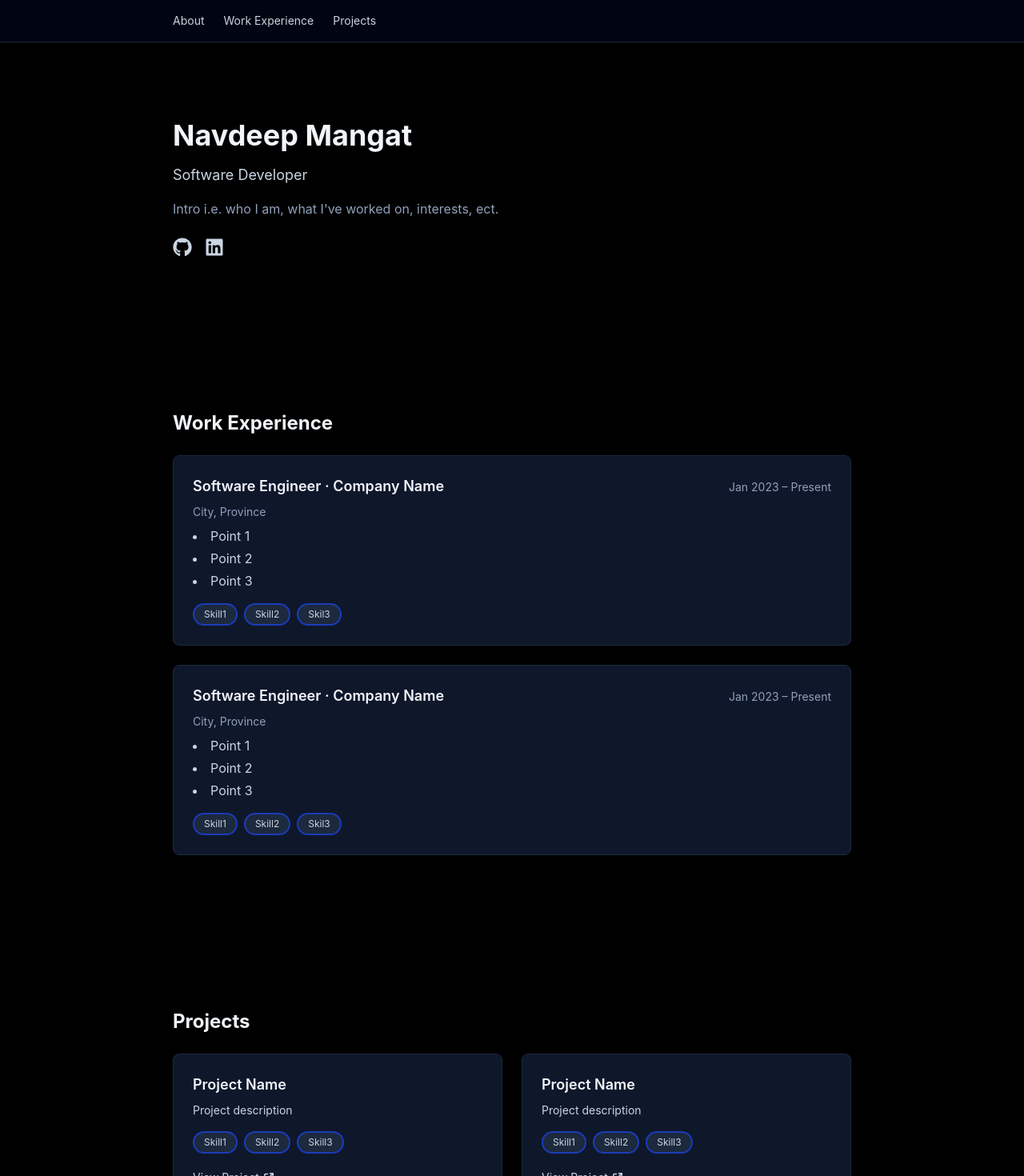
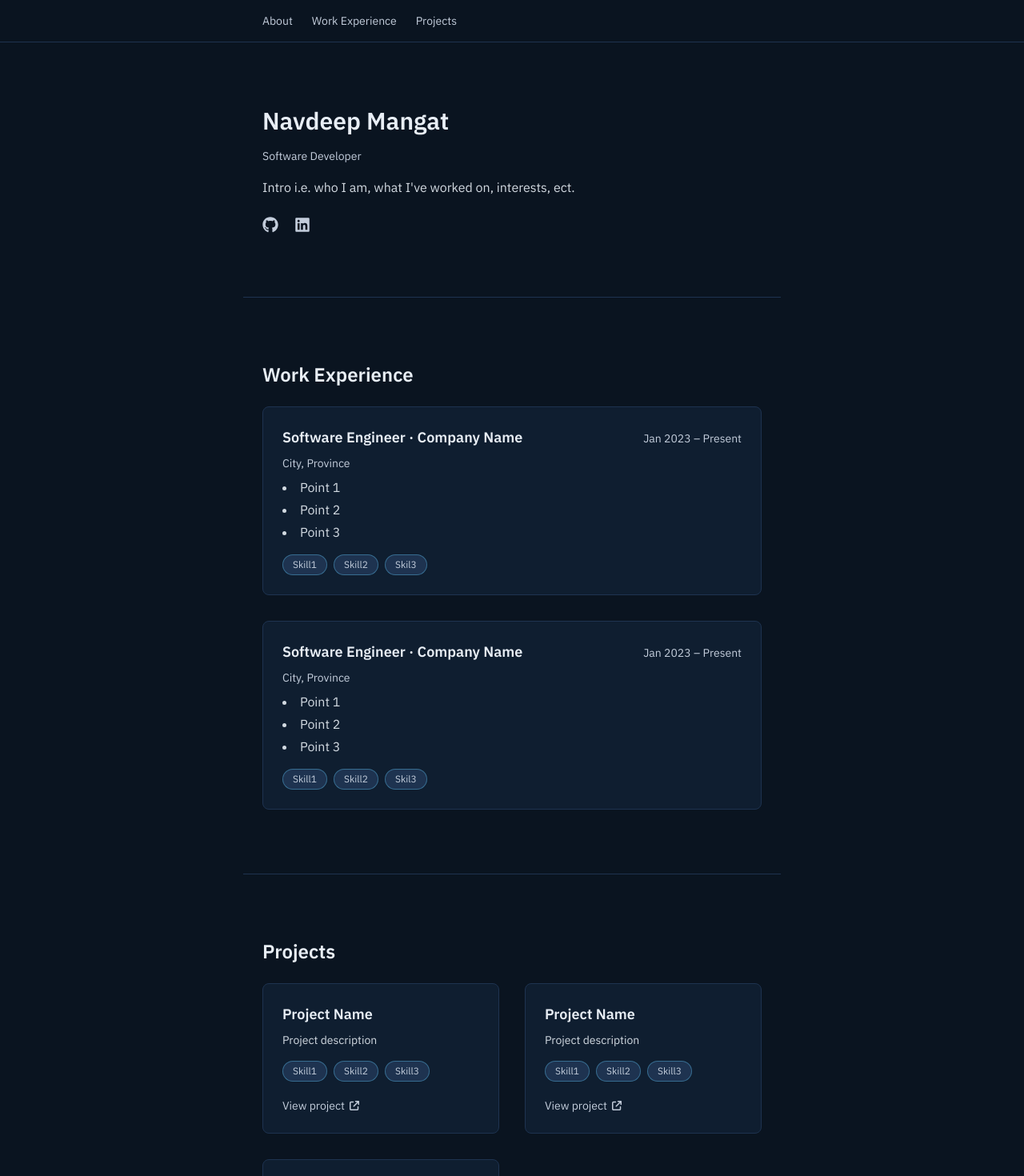
Before and after one commit to nsmangat/Portfolio, a React (Vite) app: page / in a window 1280 px wide. Shown: the top 1470 px of the page at 80% size. Built offline with nearby package versions, Linux system fonts and the light colour scheme.

Commit message:
Updated styling across all sections

```diff
--- a/index.html
+++ b/index.html
@@ -3,6 +3,12 @@
   <head>
     <meta charset="UTF-8" />
     <meta name="viewport" content="width=device-width, initial-scale=1.0" />
+    <link rel="preconnect" href="https://fonts.googleapis.com" />
+    <link rel="preconnect" href="https://fonts.gstatic.com" crossorigin />
+    <link
+      href="https://fonts.googleapis.com/css2?family=IBM+Plex+Sans:wght@400;500;600&display=swap"
+      rel="stylesheet"
+    />
     <title>Navdeep Mangat</title>
   </head>
   <body>
--- a/src/components/About.tsx
+++ b/src/components/About.tsx
@@ -4,31 +4,31 @@ export function About() {
   return (
     <section
       id="about"
-      className="mx-auto flex max-w-4xl scroll-mt-20 flex-col items-start gap-4 px-6 py-24"
+      className="mx-auto flex max-w-2xl scroll-mt-16 flex-col items-start gap-4 px-6 py-20"
     >
-      <h1 className="text-4xl font-bold text-slate-100">Navdeep Mangat</h1>
-      <p className="text-lg text-slate-300">Software Developer</p>
-      <p className="max-w-2xl text-slate-400">
+      <h1 className="text-3xl font-semibold text-ink">Navdeep Mangat</h1>
+      <p className="text-sm text-muted">Software Developer</p>
+      <p className="max-w-lg leading-relaxed text-ink/90">
         Intro i.e. who I am, what I've worked on, interests, ect.
       </p>
-      <div className="mt-2 flex gap-4">
+      <div className="mt-2 flex gap-5">
         <a
-          href="https://github.com/your-username"
+          href="https://github.com/nsmangat"
           target="_blank"
           rel="noreferrer"
           aria-label="GitHub"
-          className="text-slate-300 transition-colors hover:text-white"
+          className="text-muted transition-colors hover:text-signal"
         >
-          <FaGithub className="h-6 w-6" />
+          <FaGithub className="h-5 w-5" />
         </a>
         <a
-          href="https://linkedin.com/in/your-username"
+          href="https://www.linkedin.com/in/navdeep-mangat"
           target="_blank"
           rel="noreferrer"
           aria-label="LinkedIn"
-          className="text-slate-300 transition-colors hover:text-white"
+          className="text-muted transition-colors hover:text-signal"
         >
-          <FaLinkedin className="h-6 w-6" />
+          <FaLinkedin className="h-5 w-5" />
         </a>
       </div>
     </section>
--- a/src/components/ExperienceCard.tsx
+++ b/src/components/ExperienceCard.tsx
@@ -11,7 +11,7 @@ export function ExperienceCard({
   logo,
 }: Experience) {
   return (
-    <div className="flex gap-4 rounded-lg border border-slate-800 bg-slate-900 p-6">
+    <div className="flex gap-4 rounded-lg border border-line bg-surface p-6">
       {logo && (
         <img
           src={logo}
@@ -21,15 +21,15 @@ export function ExperienceCard({
       )}
       <div className="flex flex-1 flex-col gap-2">
         <div className="flex flex-col justify-between gap-1 sm:flex-row sm:items-baseline">
-          <h3 className="text-lg font-semibold text-slate-100">
+          <h3 className="text-lg font-semibold text-ink">
             {title} · {company}
           </h3>
-          <span className="text-sm text-slate-400">
+          <span className="text-sm text-muted">
             {startDate} – {endDate}
           </span>
         </div>
-        <p className="text-sm text-slate-400">{location}</p>
-        <ul className="list-inside list-disc space-y-1 text-slate-300">
+        <p className="text-sm text-muted">{location}</p>
+        <ul className="list-inside list-disc space-y-1 text-ink/90">
           {description.map((point) => (
             <li key={point}>{point}</li>
           ))}
@@ -38,7 +38,7 @@ export function ExperienceCard({
           {tags.map((tag) => (
             <span
               key={tag}
-              className="rounded-full bg-slate-800 px-3 py-1 text-xs text-slate-300 border-2 border-blue-800"
+              className="rounded-full border border-signal/40 bg-line px-3 py-1 text-xs text-muted"
             >
               {tag}
             </span>
--- a/src/components/Header.tsx
+++ b/src/components/Header.tsx
@@ -6,14 +6,14 @@ const navLinks = [
 
 export function Header() {
   return (
-    <header className="sticky top-0 z-50 border-b border-slate-800 bg-slate-950/80 backdrop-blur">
-      <div className="mx-auto flex max-w-4xl items-center justify-between px-6 py-4">
-        <nav className="flex gap-6 text-sm text-slate-300">
+    <header className="sticky top-0 z-50 border-b border-line bg-bg">
+      <div className="mx-auto flex max-w-2xl items-center justify-between px-6 py-4 text-sm">
+        <nav className="flex gap-6 text-muted">
           {navLinks.map((link) => (
             <a
               key={link.href}
               href={link.href}
-              className="transition-colors hover:text-white"
+              className="transition-colors hover:text-signal"
             >
               {link.label}
             </a>
--- a/src/components/ProjectCard.tsx
+++ b/src/components/ProjectCard.tsx
@@ -3,7 +3,7 @@ import type { Project } from "../data/types";
 
 export function ProjectCard({ name, description, tags, link, image }: Project) {
   return (
-    <div className="flex flex-col overflow-hidden rounded-lg border border-slate-800 bg-slate-900">
+    <div className="flex flex-col overflow-hidden rounded-lg border border-line bg-surface">
       {image && (
         <img
           src={image}
@@ -12,13 +12,13 @@ export function ProjectCard({ name, description, tags, link, image }: Project) {
         />
       )}
       <div className="flex flex-1 flex-col gap-2 p-6">
-        <h3 className="text-lg font-semibold text-slate-100">{name}</h3>
-        <p className="text-sm text-slate-300">{description}</p>
+        <h3 className="text-lg font-semibold text-ink">{name}</h3>
+        <p className="text-sm text-ink/90">{description}</p>
         <div className="mt-2 flex flex-wrap gap-2">
           {tags.map((tag) => (
             <span
               key={tag}
-              className="rounded-full border-2 border-blue-800 bg-slate-800 px-3 py-1 text-xs text-slate-300"
+              className="rounded-full border border-signal/40 bg-line px-3 py-1 text-xs text-muted"
             >
               {tag}
             </span>
@@ -28,9 +28,9 @@ export function ProjectCard({ name, description, tags, link, image }: Project) {
           href={link}
           target="_blank"
           rel="noreferrer"
-          className="mt-3 inline-flex items-center gap-1.5 text-sm text-slate-300 transition-colors hover:text-white"
+          className="mt-3 inline-flex items-center gap-1.5 text-sm text-muted transition-colors hover:text-signal"
         >
-          View Project
+          View project
           <FaArrowUpRightFromSquare className="h-3 w-3" />
         </a>
       </div>
--- a/src/components/Projects.tsx
+++ b/src/components/Projects.tsx
@@ -5,10 +5,10 @@ export function Projects() {
   return (
     <section
       id="projects"
-      className="mx-auto flex max-w-4xl scroll-mt-20 flex-col gap-6 px-6 py-24"
+      className="mx-auto flex max-w-2xl scroll-mt-16 flex-col gap-6 border-t border-line px-6 py-20"
     >
-      <h2 className="text-2xl font-bold text-slate-100">Projects</h2>
-      <div className="grid gap-6 sm:grid-cols-2">
+      <h2 className="text-2xl font-bold text-ink">Projects</h2>
+      <div className="grid gap-8 sm:grid-cols-2">
         {projects.map((project) => (
           <ProjectCard key={project.id} {...project} />
         ))}
--- a/src/components/WorkExperience.tsx
+++ b/src/components/WorkExperience.tsx
@@ -5,10 +5,10 @@ export function WorkExperience() {
   return (
     <section
       id="experience"
-      className="mx-auto flex max-w-4xl scroll-mt-20 flex-col gap-6 px-6 py-24"
+      className="mx-auto flex max-w-2xl scroll-mt-16 flex-col gap-6 border-t border-line px-6 py-20"
     >
-      <h2 className="text-2xl font-bold text-slate-100">Work Experience</h2>
-      <div className="flex flex-col gap-6">
+      <h2 className="text-2xl font-bold text-ink">Work Experience</h2>
+      <div className="flex flex-col gap-8">
         {experience.map((experienceEntry) => (
           <ExperienceCard key={experienceEntry.id} {...experienceEntry} />
         ))}
--- a/src/index.css
+++ b/src/index.css
@@ -1,5 +1,28 @@
 @import "tailwindcss";
 
+@theme {
+  --color-bg: #0a1420;
+  --color-surface: #0f1e30;
+  --color-ink: #e8eef5;
+  --color-muted: #c3cddb;
+  --color-line: #1e3350;
+  --color-signal: #5ec2f2;
+
+  --font-sans: "IBM Plex Sans", ui-sans-serif, system-ui, sans-serif;
+}
+
+html {
+  scroll-behavior: smooth;
+}
+
 body {
-  background-color: black;
+  background-color: var(--color-bg);
+  color: var(--color-ink);
+  font-family: var(--font-sans);
 }
+
+@media (prefers-reduced-motion: reduce) {
+  html {
+    scroll-behavior: auto;
+  }
+}
```
